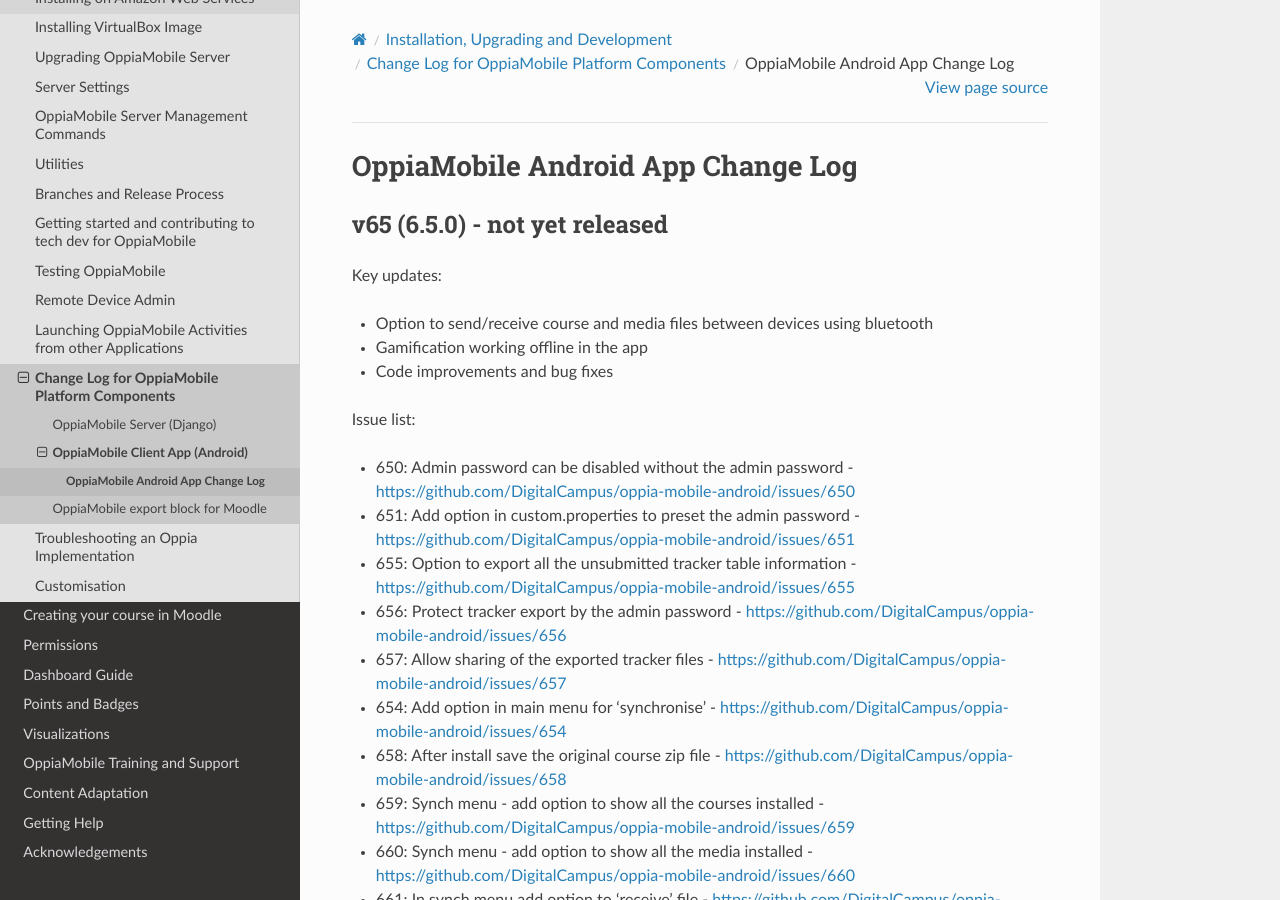
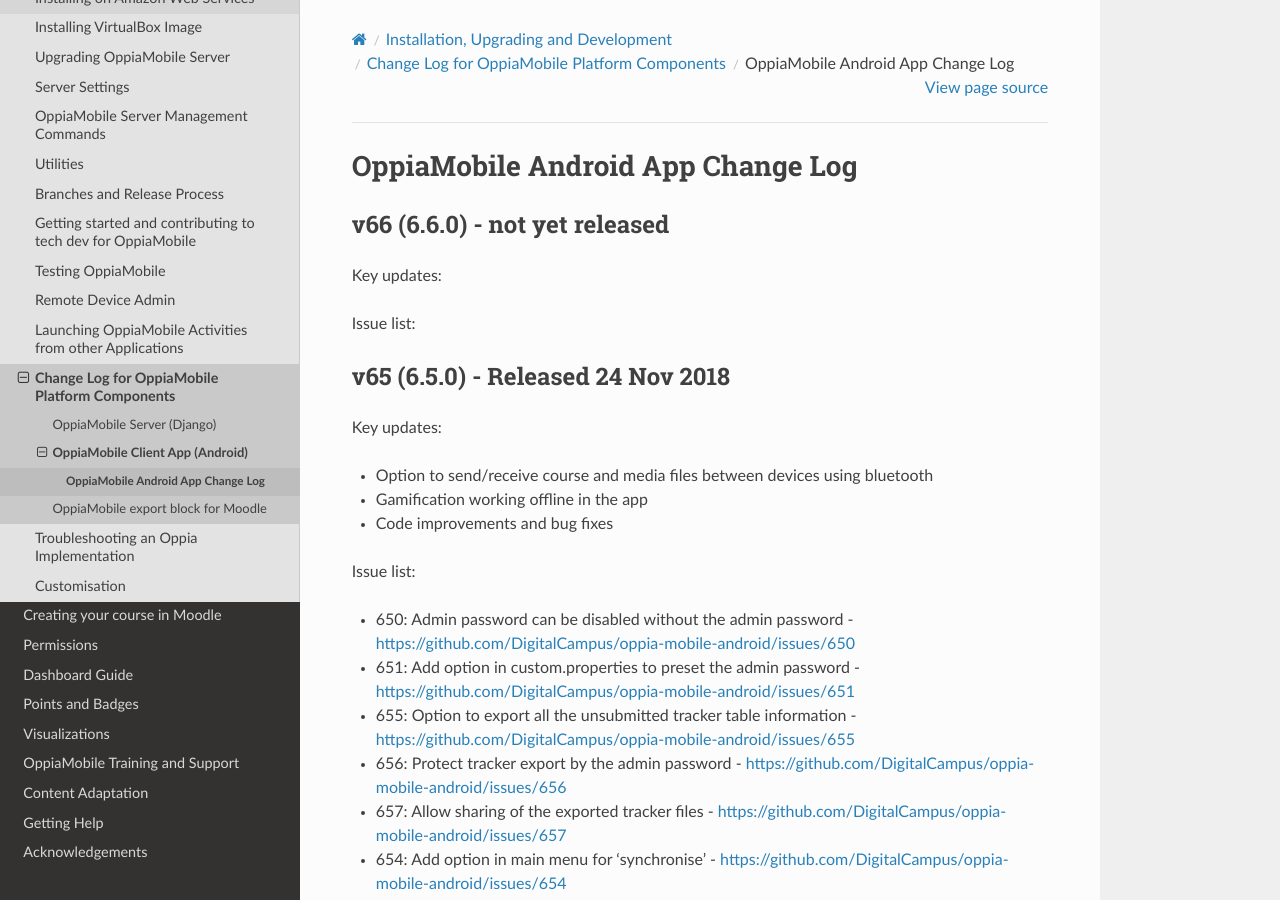
Before and after one commit to DigitalCampus/django-oppia, a Sphinx documentation site: the page built from docs/dev/changelog_android.rst, in a window 1280 px wide and 900 px high. Built offline with Sphinx 7.4.7 and the Read the Docs theme 2.0.0, drawn with Linux system fonts in a browser that asks for light colours; the version number is read from the project's files by our own code.

Commit message:
update docs

```diff
--- a/docs/dev/changelog_android.rst
+++ b/docs/dev/changelog_android.rst
@@ -1,10 +1,18 @@
 OppiaMobile Android App Change Log
 ====================================
 
+.. _appv66:
+
+v66 (6.6.0) - not yet released
+--------------------------------------
+
+Key updates:
+
+Issue list:
 
 .. _appv65:
 
-v65 (6.5.0) - not yet released
+v65 (6.5.0) - Released 24 Nov 2018
 --------------------------------------
 
 Key updates:
```
